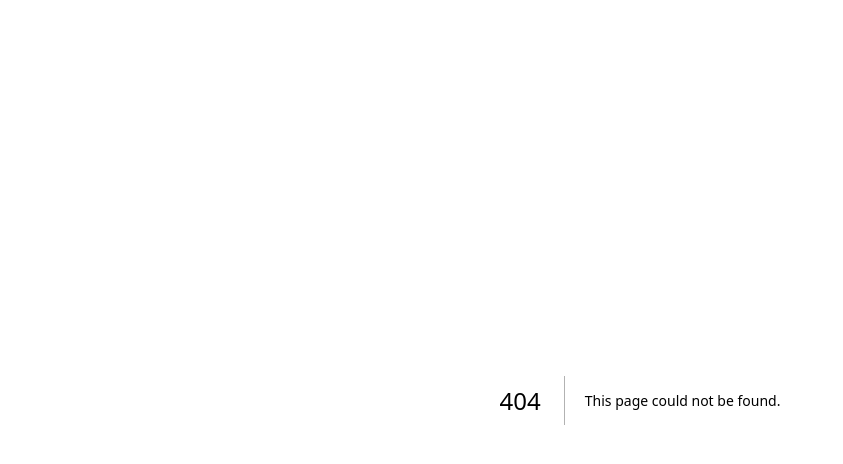
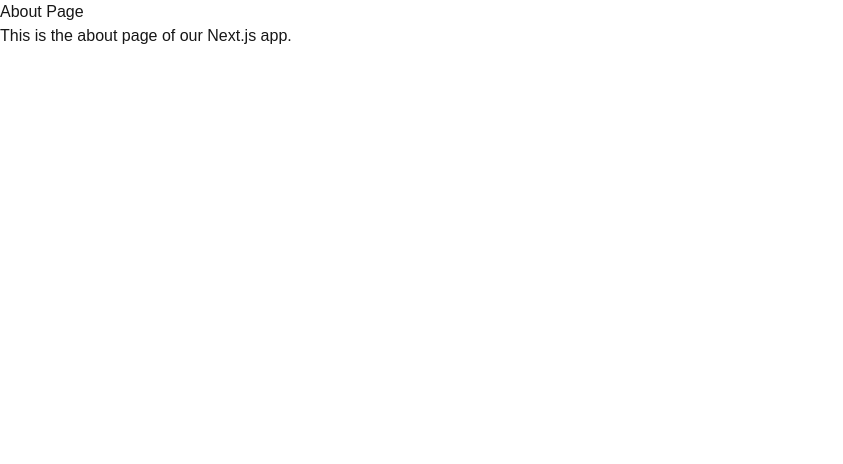
Before and after one commit to vinayboss9669/NextJs, a Next.js app: page /about in a window 1280 px wide. Before the commit this address had no page. Shown: the top 464 px of the page, without its empty margins (0-843 px from the left). Built offline with nearby package versions, Linux system fonts and the light colour scheme.

Commit message:
basic code of nexthjs

```diff
--- /dev/null
+++ b/pages/about.js
@@ -0,0 +1,12 @@
+import React from 'react';
+
+const about = () => {
+    return (
+        <div>
+            <h1 style={{ backgroundColor: 'white' }}>About Page</h1>
+            <p>This is the about page of our Next.js app.</p>
+        </div>
+    );
+};
+
+export default about;
```
Also changed, not shown: 1 other file (tests, documents, lock files or other folders).
